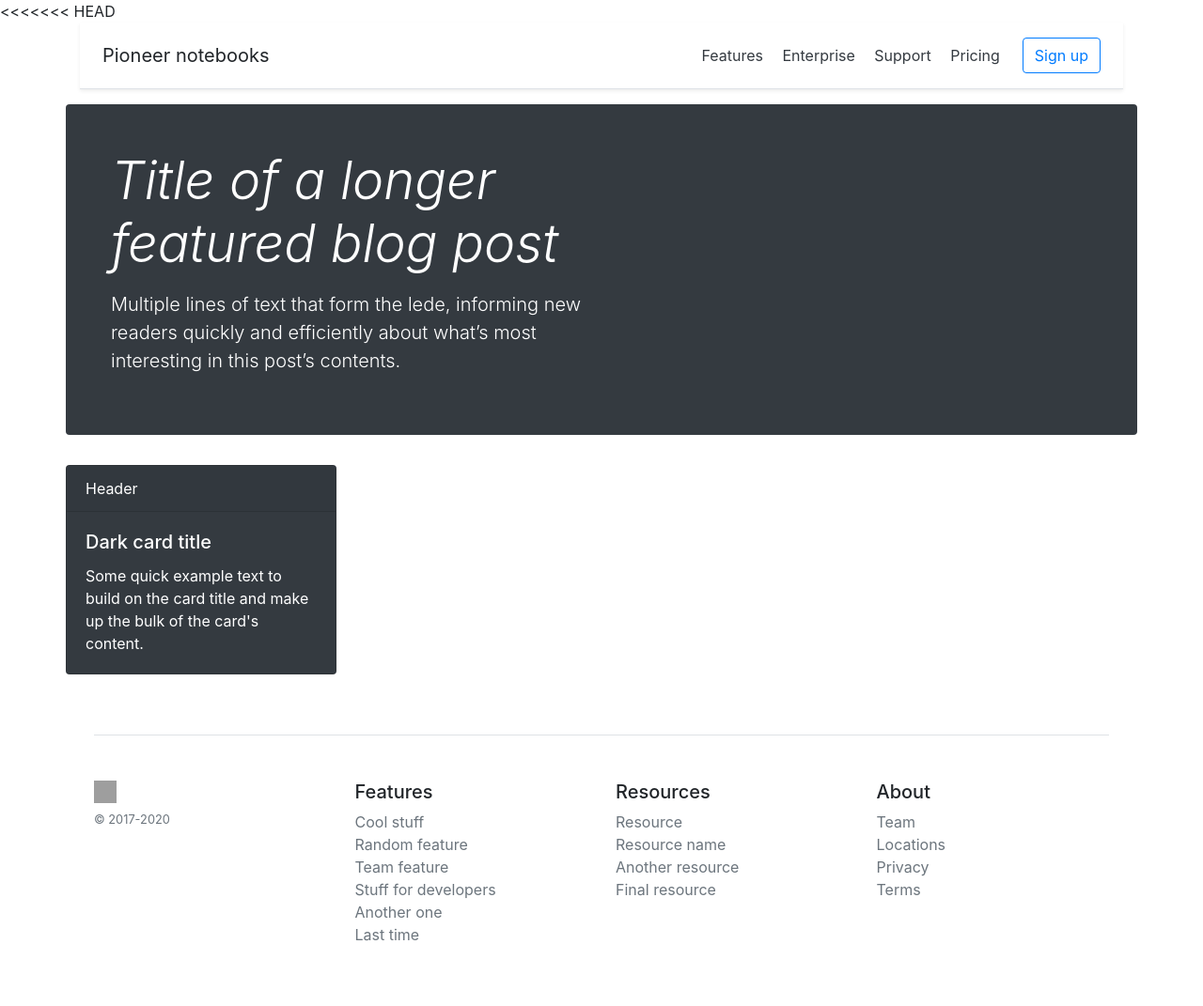
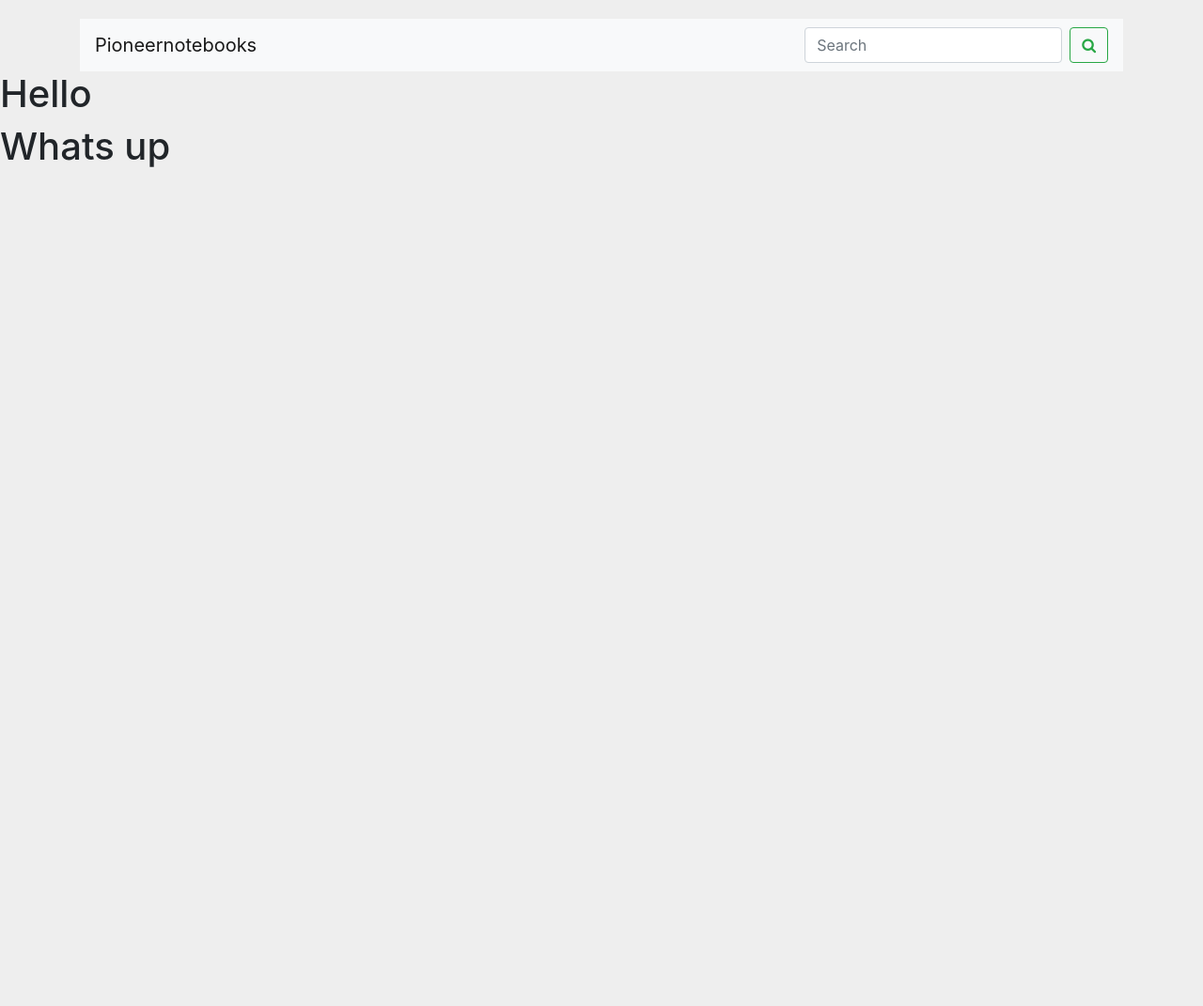
Before and after one commit to darzkon/pioneernotebooks, a Django app: page / in a window 1280 px wide. Shown: the whole page at 94% size. After the commit the page ends 178 px from the top, so only its background shows below. Run offline with Django 3.2, Linux system fonts and the light colour scheme; some libraries are stand-ins or nearby versions; grey boxes are pictures that could not be loaded.

Commit message:
Added search input

```diff
--- a/pioneer/settings.py
+++ b/pioneer/settings.py
@@ -25,7 +25,7 @@ SECRET_KEY = 'ozwbj2h98=nn5i15+i5*))bs_&aq=0$u6r4i^0gbn)yfw-nm#g'
 # SECURITY WARNING: don't run with debug turned on in production!
 DEBUG = True
 
-ALLOWED_HOSTS = []
+ALLOWED_HOSTS = ['*']
 
 
 # Application definition
@@ -121,6 +121,6 @@ USE_TZ = True
 STATIC_URL = '/static/'
 
 
-STATIC_DIRS = [
+STATICFILES_DIRS = [
     os.path.join(BASE_DIR, 'static')
 ]
--- a/static/style.css
+++ b/static/style.css
@@ -0,0 +1,61 @@
+.oddiy {
+    color: red;
+}
+body {
+  margin: 0;
+  padding: 0;
+  width:100vw;
+  height: 100vh;
+  background-color: #eee;
+}
+.content {
+  display: flex;
+  justify-content: center;
+  align-items: center;
+  width:100%;
+  height:100%;
+}
+.loader-wrapper {
+  width: 100%;
+  height: 100%;
+  position: absolute;
+  top: 0;
+  left: 0;
+  background-color: #eee;
+  display:flex;
+  justify-content: center;
+  align-items: center;
+}
+
+.loader {
+  display: inline-block;
+  width: 30px;
+  height: 30px;
+  position: relative;
+  border: 4px solid black;
+  animation: loader 2s infinite ease;
+}
+.loader-inner {
+  vertical-align: top;
+  display: inline-block;
+  width: 100%;
+  background-color: black;
+  animation: loader-inner 2s infinite ease-in;
+}
+@keyframes loader {
+  0% { transform: rotate(0deg);}
+  25% { transform: rotate(180deg);}
+  50% { transform: rotate(180deg);}
+  75% { transform: rotate(360deg);}
+  100% { transform: rotate(360deg);}
+}
+@keyframes loader-inner {
+  0% { height: 0%;}
+  25% { height: 0%;}
+  50% { height: 100%;}
+  75% { height: 100%;}
+  100% { height: 0%;}
+}
+.container {
+  padding-top: 20px;
+}
--- a/templates/base.html
+++ b/templates/base.html
@@ -1,77 +1,57 @@
-<!doctype html>
+{% load static %}
+
+<!DOCTYPE html>
 <html lang="en">
 <head>
-    <meta charset="utf-8">
-    <meta name="viewport" content="width=device-width, initial-scale=1, shrink-to-fit=no">
-    <meta name="description" content="">
-    <meta name="author" content="Mark Otto, Jacob Thornton, and Bootstrap contributors">
-    <meta name="generator" content="Jekyll v4.1.1">
+    <meta charset="UTF-8">
+    <meta name="viewport" content="width=device-width, user-scalable=no, initial-scale=1.0, maximum-scale=1.0, minimum-scale=1.0">
+    <meta http-equiv="X-UA-Compatible" content="ie=edge">
     <title>{% block title %}{% endblock %}</title>
-    <link rel="stylesheet" href="https://stackpath.bootstrapcdn.com/bootstrap/4.5.2/css/bootstrap.min.css"
-          integrity="sha384-JcKb8q3iqJ61gNV9KGb8thSsNjpSL0n8PARn9HuZOnIxN0hoP+VmmDGMN5t9UJ0Z" crossorigin="anonymous">
-    <link rel="canonical" href="https://getbootstrap.com/docs/4.5/examples/pricing/">
-    <link rel="stylesheet" href="view-source:http://127.0.0.1:8000/pricing.css">
-
-    <style>
-        .bd-placeholder-img{font-size:1.125rem;text-anchor:middle;-webkit-user-select:none;-moz-user-select:none;-ms-user-select:none;user-select:none}@media (min-width: 768px){.bd-placeholder-img-lg{font-size:3.5rem}}
-
-
-    </style>
-    <link href="pricing.css" rel="stylesheet">
+    <link rel="stylesheet" href="https://cdnjs.cloudflare.com/ajax/libs/font-awesome/4.7.0/css/font-awesome.min.css">
+    <link rel="stylesheet" href="https://stackpath.bootstrapcdn.com/bootstrap/4.5.2/css/bootstrap.min.css">
+    <link rel="stylesheet" type="text/css" href="{% static '/style.css' %}">
 </head>
 <body>
-<div class="container">
-    <div class="d-flex flex-column flex-md-row align-items-center p-3 px-md-4 mb-3 bg-white border-bottom shadow-sm bg-black">
-        <h5 class="my-0 mr-md-auto font-weight-normal">Pioneer notebooks</h5>
-        <nav class="my-2 my-md-0 mr-md-3">
-            <a class="p-2 text-dark" href="#">Features</a>
-            <a class="p-2 text-dark" href="#">Enterprise</a>
-            <a class="p-2 text-dark" href="#">Support</a>
-            <a class="p-2 text-dark" href="#">Pricing</a>
-        </nav>
-        <a class="btn btn-outline-primary" href="#">Sign up</a>
-    </div>
+
+  <!--
+  Image and text -->
+  <div class="container">
+    <nav class="navbar navbar-light bg-light">
+      <a class="navbar-brand" href="#">Pioneernotebooks</a>
+        <form class="form-inline my-2 my-lg-0">
+          <input class="form-control mr-sm-2" id="myInput" type="search" placeholder="Search" aria-label="Search">
+          <button class="btn btn-outline-success my-2 my-sm-0 fa fa-search" type="submit"></button>
+        </form>
+    </nav>
 </div>
-<div class="container">
-    {% block index %}{% endblock %}
+<div class="greeting" id="myTable tr">
+  <h1>Hello</h1>
+  <h1>Whats up</h1>
 </div>
-<div class="container">
-<footer class="pt-4 my-md-5 pt-md-5 border-top">
-    <div class="row">
-      <div class="col-12 col-md">
-        <img class="mb-2" src="/docs/4.5/assets/brand/bootstrap-solid.svg" alt="" width="24" height="24">
-        <small class="d-block mb-3 text-muted">© 2017-2020</small>
-      </div>
-      <div class="col-6 col-md">
-        <h5>Features</h5>
-        <ul class="list-unstyled text-small">
-          <li><a class="text-muted" href="#">Cool stuff</a></li>
-          <li><a class="text-muted" href="#">Random feature</a></li>
-          <li><a class="text-muted" href="#">Team feature</a></li>
-          <li><a class="text-muted" href="#">Stuff for developers</a></li>
-          <li><a class="text-muted" href="#">Another one</a></li>
-          <li><a class="text-muted" href="#">Last time</a></li>
-        </ul>
-      </div>
-      <div class="col-6 col-md">
-        <h5>Resources</h5>
-        <ul class="list-unstyled text-small">
-          <li><a class="text-muted" href="#">Resource</a></li>
-          <li><a class="text-muted" href="#">Resource name</a></li>
-          <li><a class="text-muted" href="#">Another resource</a></li>
-          <li><a class="text-muted" href="#">Final resource</a></li>
-        </ul>
-      </div>
-      <div class="col-6 col-md">
-        <h5>About</h5>
-        <ul class="list-unstyled text-small">
-          <li><a class="text-muted" href="#">Team</a></li>
-          <li><a class="text-muted" href="#">Locations</a></li>
-          <li><a class="text-muted" href="#">Privacy</a></li>
-          <li><a class="text-muted" href="#">Terms</a></li>
-        </ul>
-      </div>
-    </div>
-  </footer>
+
+  {% block index %}{% endblock %}
+
+  <div class="loader-wrapper">
+    <span class="loader"><span class="loader-inner"></span></span>
 </div>
+
+  <script src="https://ajax.googleapis.com/ajax/libs/jquery/3.5.1/jquery.min.js"></script>
+  <script type="text/javascript">
+  $(window).on("load",function(){
+       $(".loader-wrapper").fadeOut("slow");
+  });
+
+$(document).ready(function(){
+ $("#myInput").on("keyup", function() {
+   var value = $(this).val().toLowerCase();
+   $("#myTable tr").filter(function() {
+     $(this).toggle($(this).text().toLowerCase().indexOf(value) > -1)
+   });
+ });
+});
+
+  </script>
+
+  <script src="https://stackpath.bootstrapcdn.com/bootstrap/4.5.2/js/bootstrap.min.js" charset="utf-8"></script>
 </body>
+</html>
--- a/templates/my_app/index.html
+++ b/templates/my_app/index.html
@@ -1,24 +1,6 @@
-<<<<<<< HEAD
 {% extends 'base.html' %}
-{% block title %}Home page -pioneernotebooks.com{% endblock %}
+{% load static %}
+{% block title %}Pioneernotebooks{% endblock %}
 {% block index %}
-<div class="row">
-<div class="jumbotron p-4 p-md-5 text-white rounded bg-dark">
-    <div class="col-md-6 px-0">
-        <h1 class="display-4 font-italic">Title of a longer featured blog post</h1>
-        <p class="lead my-3">Multiple lines of text that form the lede, informing new readers quickly and efficiently
-            about what’s most interesting in this post’s contents.</p>
-    </div>
-</div>
-
-    <div class="card text-white bg-dark mb-3" style="max-width: 18rem;">
-  <div class="card-header">Header</div>
-  <div class="card-body">
-    <h5 class="card-title">Dark card title</h5>
-    <p class="card-text">Some quick example text to build on the card title and make up the bulk of the card's content.</p>
-  </div>
-
-
-        </div>
 
 {% endblock %}
```
